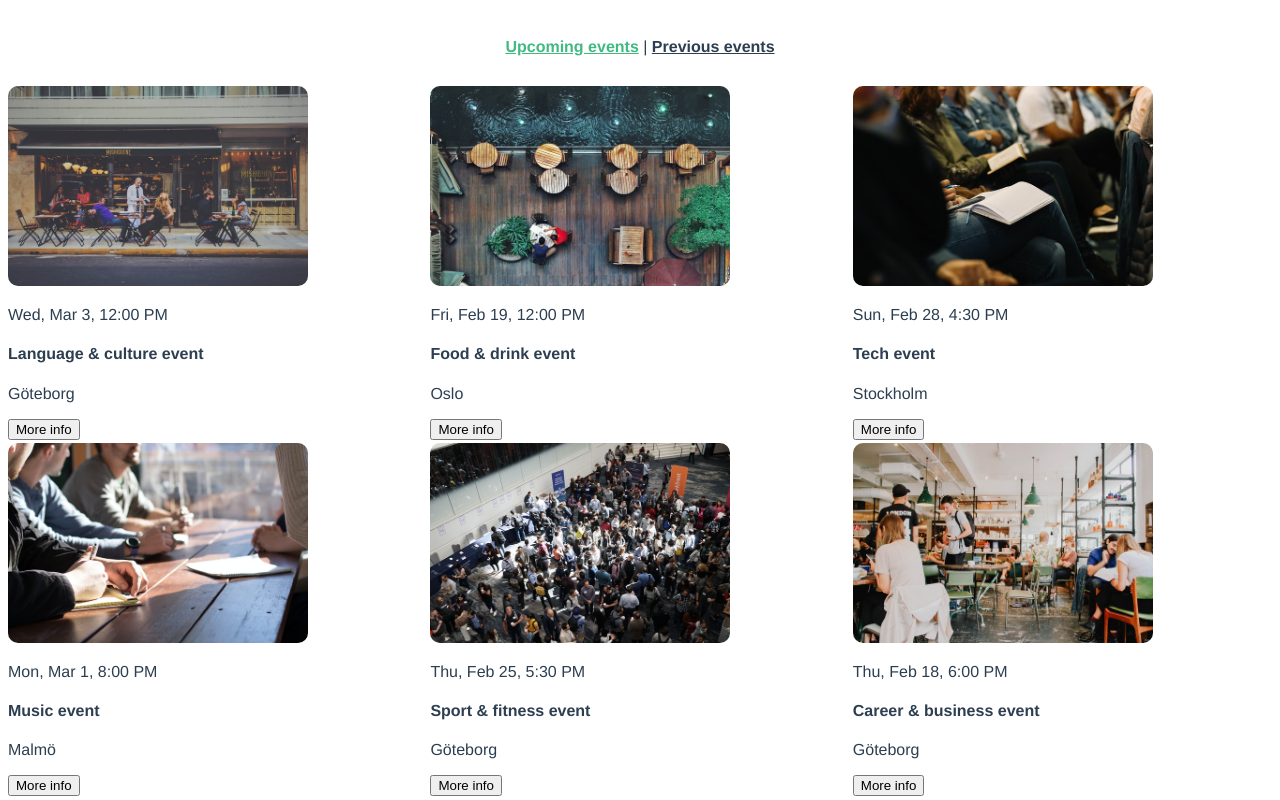
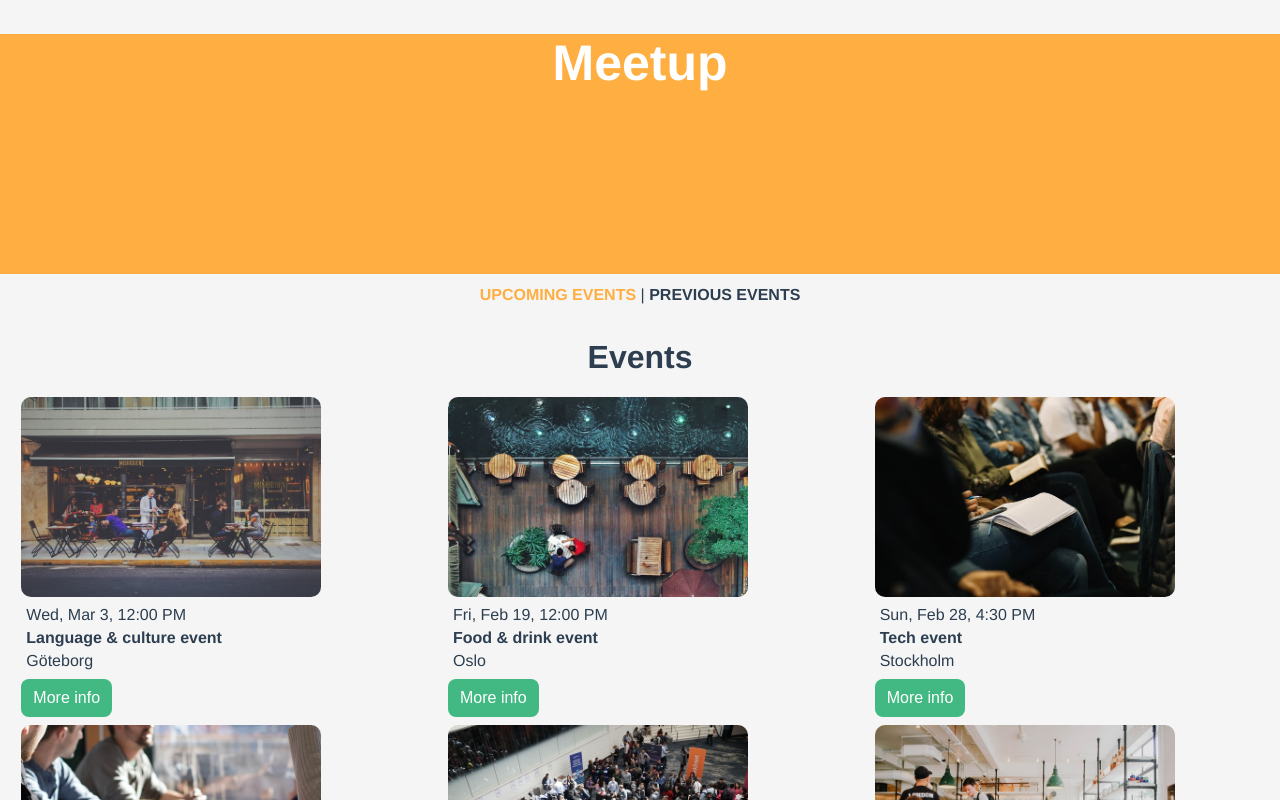
Before and after one commit to jensengbg-sanel-jasarevic/meetup-project, a Vue app: page /reviewevent/1 in a window 1280 px wide. Shown: the top 800 px of the page. Built offline with nearby package versions, Linux system fonts and the light colour scheme.

Commit message:
Added css to home and reviews route

```diff
--- a/src/App.vue
+++ b/src/App.vue
@@ -1,13 +1,16 @@
 <template>
   <div id="app">
+    <header><h1>Meetup</h1>
+    </header>
     <div id="nav">
-      <router-link to="/">Upcoming events</router-link> |
-      <router-link to="/previousevents">Previous events</router-link>
+      <router-link to="/">UPCOMING EVENTS</router-link> |
+      <router-link to="/previousevents">PREVIOUS EVENTS</router-link>
     </div>
       <router-view />
+    <footer><p>© 2021 Meetup</p>
+   </footer>
   </div>
 </template>
-
 
 <script>
 // @ is an alias to /src
@@ -17,26 +20,47 @@ export default {
 }
 </script>
 
-
 <style lang="scss">
+header {
+  background-color:#FFAE42;
+  height: 30vh;
+  color: white;
+  text-align: center;
+}
+header > h1 {
+  font-size: 50px;
+}
+body {
+  background-color:#F5F5F5;
+  margin-left: 0;
+  margin-right: 0;
+}
 #app {
   font-family: Avenir, Helvetica, Arial, sans-serif;
   -webkit-font-smoothing: antialiased;
   -moz-osx-font-smoothing: grayscale;
   color: #2c3e50;
 }
-
 #nav {
-  padding: 30px;
   text-align: center;
-
+  padding: 1%;
   a {
     font-weight: bold;
     color: #2c3e50;
+    text-decoration: none;
 
     &.router-link-exact-active {
-      color: #42b983;
+      color: #FFAE42;
     }
   }
 }
+footer {
+  background-color:#2c3e50;
+  height: 20vh;
+  color: white;
+  text-align: center;
+}
+footer > p {
+  padding: 50px;
+}
 </style>
--- a/src/components/Event.vue
+++ b/src/components/Event.vue
@@ -1,6 +1,5 @@
 <template>
       <div v-if="event" class="event-box" >
-
           <div class="event-info">
           <img class="event-image" :src="event.image" alt="">
           <p class="event-date">{{ event.date }}</p>
@@ -9,13 +8,11 @@
           </div>
 
          <div v-if="event.upcoming">
-          <button @click="routerToAttend(event.id)" class="upcoming-event-btn">More info</button>
+          <button @click="routerToSignUp(event.id)" class="upcoming-event-btn">More info</button>
          </div>
-
          <div v-if="!event.upcoming">
-          <button @click="routerToReviews(event.id)" class="previous-event-btn">Reviews</button>
+          <button @click="routerToReview(event.id)" class="previous-event-btn">Reviews</button>
          </div>
-
      </div>
 </template>
 
@@ -27,11 +24,11 @@ export default {
     event: Object
   },
 
- methods: {
-    routerToAttend(eventID) {
+  methods: {
+    routerToSignUp(eventID) {
       this.$router.push("/signupevent/" + eventID);
     },
-    routerToReviews(eventID) {
+    routerToReview(eventID) {
       this.$router.push("/reviewevent/" + eventID);
     },
   }
@@ -40,9 +37,27 @@ export default {
 </script>
 
 <style scoped>
+.event-box {
+  margin-left: 5%;
+}
+p, h4 {
+  margin: 5px;
+}
 .event-image {
-    border-radius: 10px;
-    height: 200px;
-    width: 300px;
+  border-radius: 10px;
+  height: 200px;
+  width: 300px;
+}
+.upcoming-event-btn, .previous-event-btn {
+  margin : 0 auto;
+  background-color: #42b983;
+  border-radius: 8px;
+  border: none;
+  color: white;
+  padding: 10px 12px;
+  font-size: 1em;
+  cursor: pointer;
+  margin-top: 1%;
+  margin-bottom: 2%;
 }
 </style>
--- a/src/components/ReviewInput.vue
+++ b/src/components/ReviewInput.vue
@@ -1,11 +1,10 @@
 <template>
-  <div v-if="getAllReviews" class="all-reviews">
+  <div class="review-input-box">
     <form @submit.prevent="addNewReview">
-    <label for="review" :id="event.id">
-    <input v-model="inputValue" :id="event.id" type="text" class="review-input">
+    <label for="review">
+    <textarea v-model="inputValue" class="review-input" rows="4" cols="50"/>
     </label>
-
-    <button type="submit">Post review</button>
+    <button type="submit" class="review-submit-btn">Post review</button>
     </form>
 
     <EventReviews v-for="review in reviewsForSpecificEvent" :key="review.reviewID" :review="review" />
@@ -56,7 +55,36 @@ export default {
 </script>
 
 <style scoped>
-.review-input {
-  height: 45px;
+form {
+  display: flex;
+  flex-direction: column;
+}
+textarea{
+  display: block;
+  margin : 0 auto;
+  padding: 10px;
+  border-radius: 8px;
+  color: #555555;
+  font-family: Avenir, Helvetica, Arial, sans-serif;
+  font-size: 1em;
+  line-height: 1.4em;
+  overflow: auto;
+  outline: none;
+  -webkit-box-shadow: none;
+  -moz-box-shadow: none;
+  box-shadow: none;
+  resize: none;
+}
+.review-submit-btn {
+  display: block;
+  margin : 0 auto;
+  background-color: #42b983;
+  border-radius: 8px;
+  border: none;
+  color: white;
+  padding: 10px 12px;
+  font-size: 1em;
+  cursor: pointer;
+  margin-top: 1%;
 }
 </style>
--- a/src/localstorage_data/localstorageData.js
+++ b/src/localstorage_data/localstorageData.js
@@ -22,7 +22,6 @@ const upcoming =  [
     {id: 444, image: img8, title: "Sport & fitness event", date: "Sun, Feb 28, 4:30 PM", city: "Göteborg", details: "At vero eos et accusamus et iusto odio dignissimos ducimus qui blanditiis praesentium voluptatum deleniti atque corrupti quos dolores et quas molestias excepturi sint occaecati cupiditate non provident, similique sunt in culpa qui officia deserunt mollitia animi, id est laborum et dolorum fuga. Et harum quidem rerum facilis est et expedita distinctio. Ut enim ad minima veniam, quis nostrum exercitationem ullam corporis suscipit laboriosam, nisi ut aliquid ex ea commodi consequatur? Quis autem vel eum iure reprehenderit qui in ea voluptate velit esse quam nihil molestiae consequatur, vel illum qui dolorem eum fugiat quo voluptas nulla pariatur.", attendees: 32, category: "Sport & Fitness", upcoming: false},
     {id: 555, image: img9, title: "Food & drink event", date: "Fri, Feb 19, 9:30 AM", city: "Oslo", details: "Sed ut perspiciatis unde omnis iste natus error sit voluptatem accusantium doloremque laudantium, totam rem aperiam, eaque ipsa quae ab illo inventore veritatis et quasi architecto beatae vitae dicta sunt explicabo. Nemo enim ipsam voluptatem quia voluptas sit aspernatur aut odit aut fugit, sed quia consequuntur magni dolores eos qui ratione voluptatem sequi nesciunt. Neque porro quisquam est, qui dolorem ipsum quia dolor sit amet, consectetur, adipisci velit, sed quia non numquam eius modi tempora incidunt ut labore et dolore magnam aliquam quaerat voluptatem.", attendees: 40, category: "Food & Drink", upcoming: false}
   ]
-
 
   function setUpcomingEvents() {
     let setLocalStorageData = localStorage.setItem("upcoming-events", JSON.stringify(upcoming))
--- a/src/store/index.js
+++ b/src/store/index.js
@@ -11,6 +11,7 @@ export default new Vuex.Store({
     reviews: [],
     signedUp: []
   },
+
   mutations: {
     pushUpcomingEvents(state, data) {
       state.upcomingEvents = data;
--- a/src/views/Home.vue
+++ b/src/views/Home.vue
@@ -1,6 +1,9 @@
 <template>
-  <div class="upcoming-events">
-    <Event v-for="event in pullUpcomingEvents" :key="event.id" :event="event" />
+  <div>
+    <h1>Events</h1>
+    <div class="upcoming-events">
+    <Event v-for="event in pullUpcomingEvents" :key="event.id" :event="event"/>
+    </div>
   </div>
 </template>
 
@@ -27,9 +30,11 @@ export default {
 </script>
 
 <style scoped>
+h1 {
+text-align: center;
+}
 .upcoming-events {
   display: grid;
   grid-template-columns: 1fr 1fr 1fr;
-  grid-gap: 0.2rem;
 }
 </style>
--- a/src/views/PreviousEvents.vue
+++ b/src/views/PreviousEvents.vue
@@ -1,6 +1,9 @@
 <template>
-  <div class="previous-events">
-    <Event v-for="event in pullPreviousEvents" :key="event.id" :event="event" />
+  <div>
+    <h1>Events</h1>
+    <div class="previous-events">
+    <Event v-for="event in pullPreviousEvents" :key="event.id" :event="event"/>
+    </div>
   </div>
 </template>
 
@@ -27,9 +30,12 @@ export default {
 </script>
 
 <style scoped>
+h1 {
+  text-align: center;
+}
 .previous-events {
   display: grid;
   grid-template-columns: 1fr 1fr 1fr 1fr;
-  grid-gap: 0.2rem;
+  grid-gap: 0.1rem;
 }
 </style>
--- a/src/views/ReviewEvent.vue
+++ b/src/views/ReviewEvent.vue
@@ -1,16 +1,16 @@
 <template>
-      <div class="review-event-box">
+    <div class="review-event-box">
         <div class="review-event-date">{{ event.date }}</div>
         <h1 class="review-event-title">{{ event.title }}</h1>
         <img class="review-event-image" :src="event.image" />
         <h4>Category</h4>
         <div class="review-event-category">{{ event.category }}</div>
-        <h2>Details</h2>
+        <h3>Details</h3>
         <div class="review-event-details">Details {{ event.details }}</div>
-        <h2 class="review-event-attendees">Attended ({{ event.attendees }})</h2>
-
+        <h3 class="review-event-attendees">Attended ({{ event.attendees }})</h3>
+        <h3 class="review-event-posts">Review event</h3>
         <ReviewInput :event="event" />
-        <button class="goback-btn" @click="$router.go(-1)">Back</button>
+        <button class="goback-btn" @click="$router.go(-1)">Back to events</button>
   </div>
 </template>
 
@@ -39,8 +39,26 @@ export default {
 </script>
 
 <style scoped>
+.review-event-box {
+  margin-left: 20%;
+  margin-right: 20%;
+}
 .review-event-image {
-  width: 200px;
-  height: 200px;
+  max-width: 100%;
+}
+.review-event-posts {
+  text-align: center;
+}
+.goback-btn {
+  display: block;
+  margin : 0 auto;
+  background-color: #FFAE42;
+  border-radius: 8px;
+  border: none;
+  color: white;
+  padding: 10px 12px;
+  font-size: 1em;
+  cursor: pointer;
+  margin-top: 1%;
 }
 </style>
```
Also changed, not shown: 1 other file (tests, documents, lock files or other folders).
